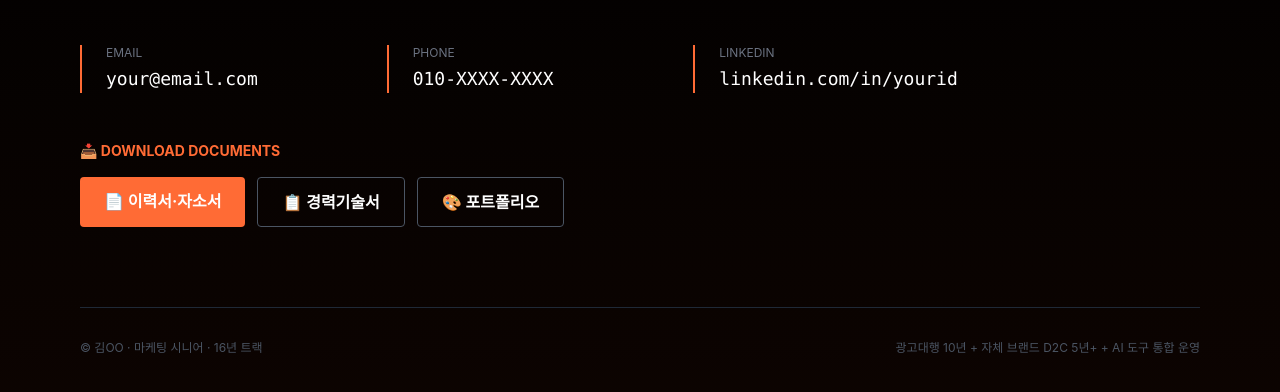
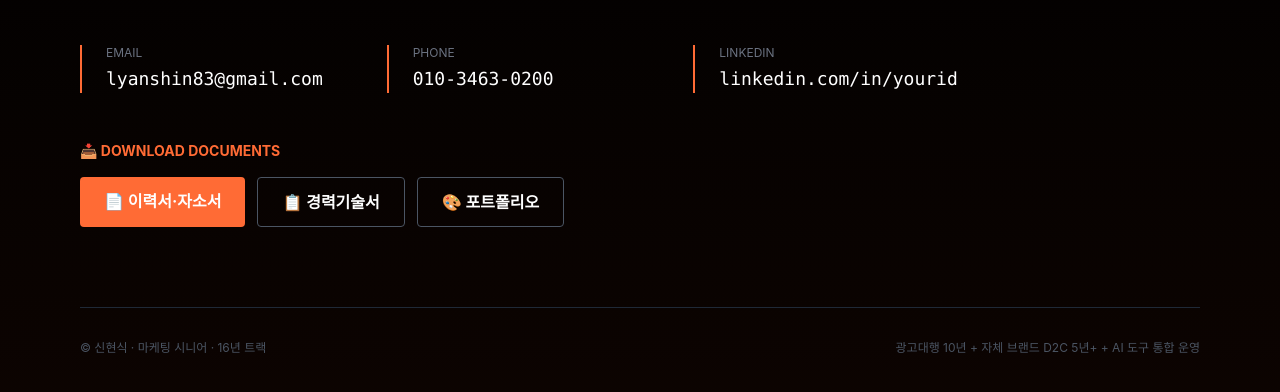
Before and after one commit to lyanshin83/career, a website: page index.html in a window 1280 px wide. Shown: the part 6879-7271 px from the top of the page. Drawn offline with nearby package versions, Linux system fonts and the light colour scheme; a web font is replaced by a local one.

Commit message:
Update profile in index.html

```diff
--- a/index.html
+++ b/index.html
@@ -3,7 +3,7 @@
 <head>
 <meta charset="UTF-8">
 <meta name="viewport" content="width=device-width, initial-scale=1.0">
-<title>김OO | 디지털 광고와 브랜드 마케팅을 양립한 16년차 시니어 마케터</title>
+<title>신현식 | 디지털 광고와 브랜드 마케팅을 양립한 16년차 시니어 마케터</title>
 <script src="https://cdn.tailwindcss.com"></script>
 <link href="https://cdn.jsdelivr.net/gh/orioncactus/pretendard/dist/web/variable/pretendardvariable.css" rel="stylesheet">
 <link href="https://unpkg.com/aos@2.3.1/dist/aos.css" rel="stylesheet">
@@ -647,11 +647,11 @@
   <div class="grid grid-cols-1 md:grid-cols-3 gap-6 max-w-4xl mb-12">
     <div class="border-l-2 accent-border pl-6" data-aos="fade-up">
       <p class="text-xs text-gray-500 mb-1">EMAIL</p>
-      <p class="text-lg font-mono">your@email.com</p>
+      <p class="text-lg font-mono">lyanshin83@gmail.com</p>
     </div>
     <div class="border-l-2 accent-border pl-6" data-aos="fade-up" data-aos-delay="100">
       <p class="text-xs text-gray-500 mb-1">PHONE</p>
-      <p class="text-lg font-mono">010-XXXX-XXXX</p>
+      <p class="text-lg font-mono">010-3463-0200</p>
     </div>
     <div class="border-l-2 accent-border pl-6" data-aos="fade-up" data-aos-delay="200">
       <p class="text-xs text-gray-500 mb-1">LINKEDIN</p>
@@ -669,7 +669,7 @@
   </div>
 
   <div class="mt-20 pt-8 border-t border-gray-800 flex flex-wrap justify-between items-center gap-4 text-xs text-gray-600">
-    <p>© 김OO · 마케팅 시니어 · 16년 트랙</p>
+    <p>© 신현식 · 마케팅 시니어 · 16년 트랙</p>
     <p>광고대행 10년 + 자체 브랜드 D2C 5년+ + AI 도구 통합 운영</p>
   </div>
 </section>
```
